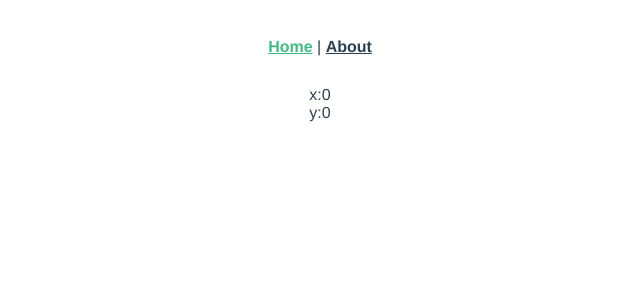
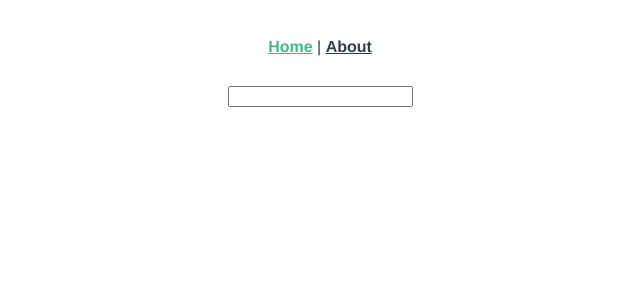
Before and after one commit to appleWanglinlin/vue3_cli, a Vue app: page / in a window 1280 px wide. Shown: the top 300 px of the page, without its empty margins (320-960 px from the left). Built offline with nearby package versions, Linux system fonts and the light colour scheme.

Commit message:
shallowxxx、customRef

```diff
--- a/src/router/index.ts
+++ b/src/router/index.ts
@@ -6,7 +6,7 @@ const routes: Array<RouteRecordRaw> = [
     path: '/',
     name: 'Home',
     // component: Home
-    component: () => import('../views/vue3/自定义hook函数.vue')
+    component: () => import('../views/vue3/customRef.vue')
   },
   {
     path: '/about',
--- /dev/null
+++ b/src/views/vue3/customRef.vue
@@ -0,0 +1,34 @@
+<template>
+  <input type="text" v-model="msg">
+  <h6>{{msg}}</h6>
+</template>
+
+<script lang="ts">
+import { customRef, defineComponent } from 'vue';
+export default defineComponent({
+  setup() {
+    const msg = myRef('', 1000)
+    let timer:number
+    function myRef(value:string, delay:number) {
+      return customRef((tract, trigger) => {
+        return {
+          get() {
+            tract() // 通知Vue追踪value的变化
+            return value
+          },
+          set(newVlaue:string) {
+            clearTimeout(timer)
+            timer = setTimeout(() => {
+              trigger() // 通知Vue去重新解析模板
+              value = newVlaue
+            }, delay)
+          }
+        }
+      })
+    }
+    return {
+      msg
+    }
+  }
+})
+</script>
```
Also changed, not shown: src/views/vue3/computed.vue (+7 -3 lines), src/views/vue3/测试shallow...相关.vue (added, +39 -0 lines).
